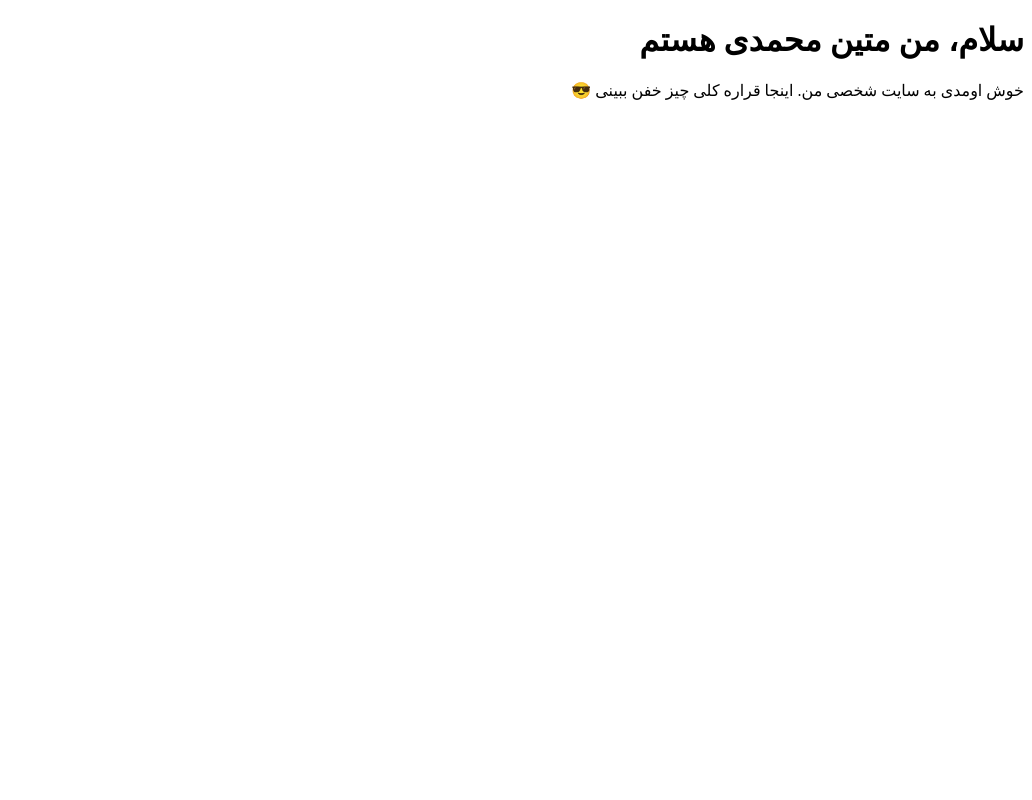
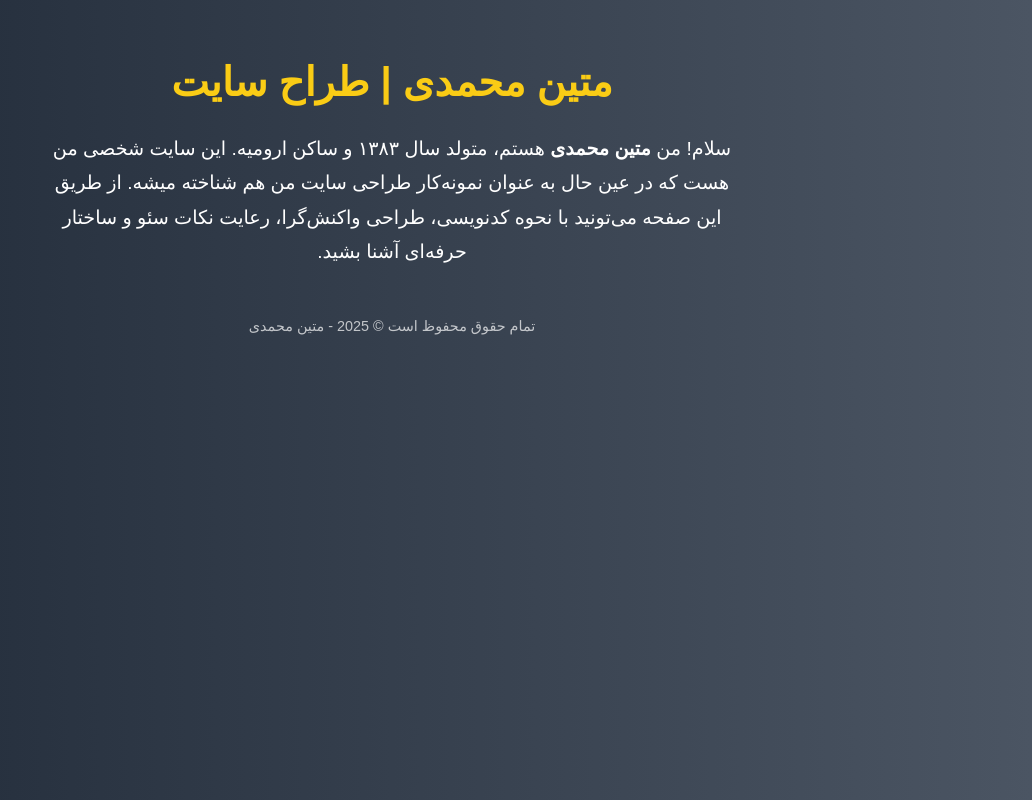
Before and after one commit to matin-personal/matin, a plain HTML site: page index.html in a window 1280 px wide. Shown: the whole page, without its empty margins (248-1280 px from the left). Drawn offline with Linux system fonts and the light colour scheme.

Commit message:
بازطراحی صفحه اصلی و بهینه‌سازی برای سئو

```diff
--- a/index.html
+++ b/index.html
@@ -1,43 +1,73 @@
 <!DOCTYPE html>
 <html lang="fa" dir="rtl">
 <head>
-  <meta charset="UTF-8">
-  <meta http-equiv="X-UA-Compatible" content="IE=edge">
-  <meta name="viewport" content="width=device-width, initial-scale=1.0">
-  <title>متین محمدی | سایت شخصی</title>
+  <meta charset="UTF-8" />
+  <meta name="viewport" content="width=device-width, initial-scale=1.0" />
+  <title>متین محمدی | طراح سایت و توسعه‌دهنده فرانت‌اند</title>
+  <meta name="description" content="سایت شخصی متین محمدی، متولد ۱۳۸۳ از ارومیه. طراحی سایت‌های مدرن و ریسپانسیو با تمرکز بر سئو، امنیت و تجربه کاربری بالا." />
+  <meta name="keywords" content="متین محمدی, matin mohammadi, طراحی سایت, نمونه‌کار, طراح سایت ارومیه, طراح ایرانی, برنامه نویس" />
+  <meta name="author" content="Matin Mohammadi" />
+  <meta name="robots" content="index, follow" />
 
-  <!-- سئو -->
-  <meta name="description" content="سایت شخصی متین محمدی | طراحی سایت، خدمات وب، رزومه و تماس با من">
-  <meta name="keywords" content="متین محمدی, طراحی سایت, رزومه, ارومیه, web developer, شخصی, matin mohammadi">
-  <meta name="author" content="Matin Mohammadi">
-
-  <!-- Open Graph -->
-  <meta property="og:type" content="website">
-  <meta property="og:title" content="متین محمدی | سایت شخصی">
-  <meta property="og:description" content="طراح سایت و توسعه‌دهنده وب از ارومیه. برای سفارش سایت یا مشاهده اطلاعات بیشتر کلیک کنید.">
-  <meta property="og:image" content="https://matin-mohammadi.ir/images/cover.jpg">
-  <meta property="og:url" content="https://matin-mohammadi.ir">
-  <meta property="og:site_name" content="Matin Mohammadi">
+  <!-- Open Graph (برای شبکه‌های اجتماعی) -->
+  <meta property="og:title" content="متین محمدی | طراح سایت" />
+  <meta property="og:description" content="سایت رسمی متین محمدی، طراح سایت و توسعه‌دهنده وب از ارومیه." />
+  <meta property="og:type" content="website" />
+  <meta property="og:url" content="https://matin-mohammadi.ir/" />
+  <meta property="og:locale" content="fa_IR" />
 
   <!-- Twitter Card -->
-  <meta name="twitter:card" content="summary_large_image">
-  <meta name="twitter:title" content="متین محمدی | طراح سایت">
-  <meta name="twitter:description" content="سایت شخصی من. طراحی حرفه‌ای سایت با هزینه مناسب. تماس بگیرید.">
-  <meta name="twitter:image" content="https://matin-mohammadi.ir/images/cover.jpg">
-  <meta name="twitter:site" content="@your_twitter_handle">
+  <meta name="twitter:card" content="summary" />
+  <meta name="twitter:title" content="متین محمدی | طراح سایت" />
+  <meta name="twitter:description" content="سایت رسمی متین محمدی، طراح سایت از ارومیه. نمونه‌کارها و اطلاعات تماس" />
 
-  <!-- آیکن سایت -->
-  <link rel="icon" href="/favicon.ico" type="image/x-icon">
+  <!-- فاوآیکون -->
+  <link rel="icon" href="/favicon.ico" type="image/x-icon" />
 
-  <!-- استایل خارجی -->
-  <link rel="stylesheet" href="style.css">
+  <!-- Google Analytics -->
+  <script async src="https://www.googletagmanager.com/gtag/js?id=G-BTFNVW51PZ"></script>
+  <script>
+    window.dataLayer = window.dataLayer || [];
+    function gtag() { dataLayer.push(arguments); }
+    gtag('js', new Date());
+    gtag('config', 'G-BTFNVW51PZ');
+  </script>
+
+  <!-- استایل ساده -->
+  <style>
+    body {
+      font-family: 'Vazirmatn', sans-serif;
+      background: linear-gradient(to right, #1f2937, #4b5563);
+      color: #fff;
+      margin: 0;
+      padding: 2rem;
+      text-align: center;
+    }
+    h1 {
+      font-size: 2.5rem;
+      color: #facc15;
+    }
+    p {
+      font-size: 1.2rem;
+      line-height: 1.8;
+      max-width: 700px;
+      margin: 1rem auto;
+    }
+    footer {
+      margin-top: 3rem;
+      font-size: 0.9rem;
+      opacity: 0.7;
+    }
+  </style>
 </head>
 <body>
+  <h1>متین محمدی | طراح سایت</h1>
+  <p>
+    سلام! من <strong>متین محمدی</strong> هستم، متولد سال ۱۳۸۳ و ساکن ارومیه.
+    این سایت شخصی من هست که در عین حال به عنوان نمونه‌کار طراحی سایت من هم شناخته میشه.
+    از طریق این صفحه می‌تونید با نحوه کدنویسی، طراحی واکنش‌گرا، رعایت نکات سئو و ساختار حرفه‌ای آشنا بشید.
+  </p>
 
-  <header>
-    <h1>سلام، من متین محمدی هستم</h1>
-    <p>خوش اومدی به سایت شخصی من. اینجا قراره کلی چیز خفن ببینی 😎</p>
-  </header>
-
+  <footer>تمام حقوق محفوظ است &copy; 2025 - متین محمدی</footer>
 </body>
 </html>
```
